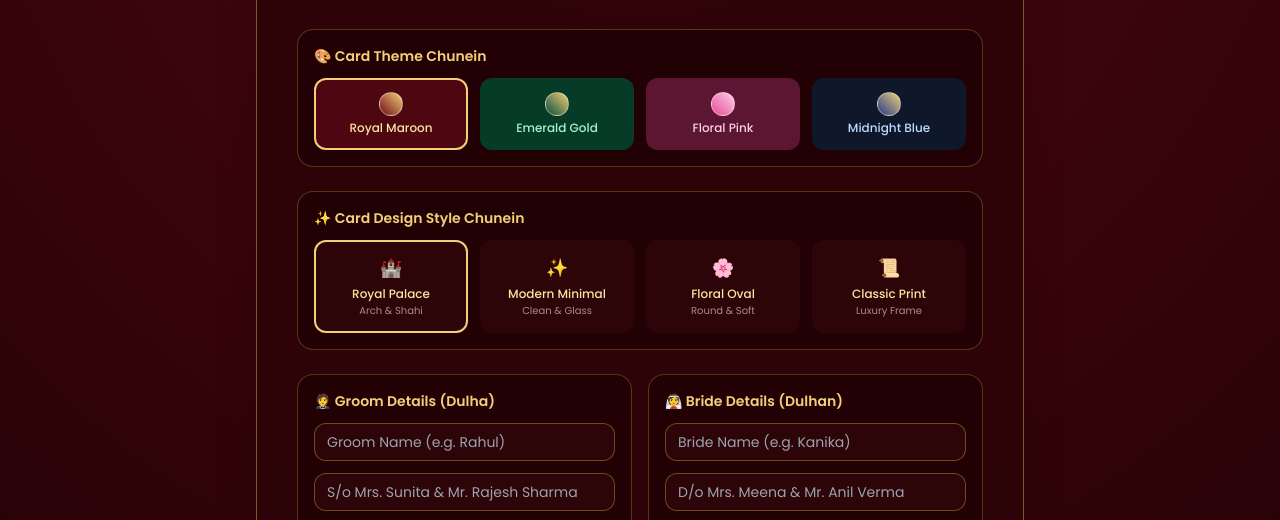
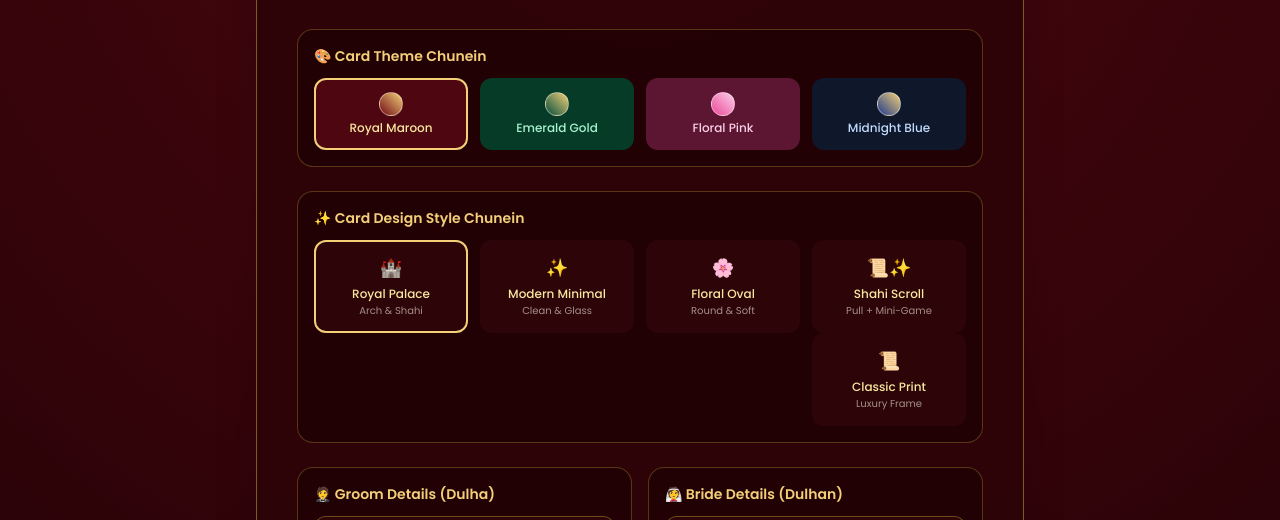
Before and after one commit to fanboi536-png/royal-wedding-maker, a website: page public/index.html in a window 1280 px wide. Shown: the part 236-756 px from the top of the page. Drawn offline with nearby package versions, Linux system fonts and the light colour scheme.

Commit message:
Update index.html

```diff
--- a/public/index.html
+++ b/public/index.html
@@ -102,6 +102,14 @@
 
           <label class="cursor-pointer">
             <input type="radio" name="design" value="classic-print" class="peer hidden" />
+            <label class="cursor-pointer">
+            <input type="radio" name="design" value="shahi-scroll" class="peer hidden" />
+            <div class="p-3 rounded-xl border-2 border-transparent peer-checked:border-[#f3d078] bg-[#2d0408] text-center transition">
+              <div class="text-lg mb-1">📜✨</div>
+              <span class="font-medium text-[#f9e79f] block">Shahi Scroll</span>
+              <span class="text-[10px] text-[#f7eedc]/60">Pull + Mini-Game</span>
+            </div>
+          </label>
             <div class="p-3 rounded-xl border-2 border-transparent peer-checked:border-[#f3d078] bg-[#2d0408] text-center transition">
               <div class="text-lg mb-1">📜</div>
               <span class="font-medium text-[#f9e79f] block">Classic Print</span>
```
